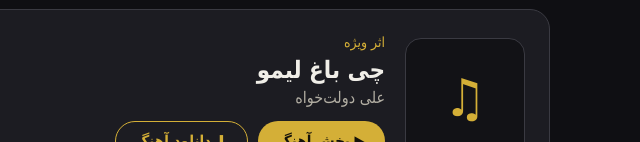
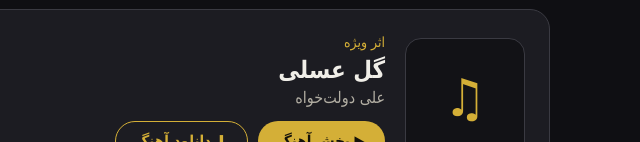
Before and after one commit to alidowlatkhahofficial/alidowlatkhahofficial.github.io, a plain HTML site: page index.html in a window 1280 px wide. Shown: the part 658-800 px from the top of the page, 500-1140 px from the left. Drawn offline with Linux system fonts and the light colour scheme.

Commit message:
Add song: گل عسلی

```diff
--- a/index.html
+++ b/index.html
@@ -153,6 +153,7 @@
 // اگر کاور دارد، به‌جای "" آدرس عکس را بنویسید، مثلاً "covers/song2.jpg".
 // هیچ وابستگی به گوگل، شیت یا اینترنت خارجی نیست؛ همه‌چیز همین‌جاست.
 const SONGS = [
+  { title: "گل عسلی", artist: "علی دولت‌خواه", file: "songs/song-20261125-223208-6731.mp3", cover: "" },
   { title: "چی باغ لیمو", artist: "علی دولت‌خواه", file: "songs/song-20261125-221336-5454.m4a", cover: "" },
   { title: "مجنون", artist: "علی دولت‌خواه", file: "songs/song-20261125-220658-9009.mp3", cover: "" },
   { title: "شلال ٢", artist: "علی دولت‌خواه", file: "songs/song-20261125-220055-4252.m4a", cover: "" },
```
Also changed, not shown: 1 other file.
